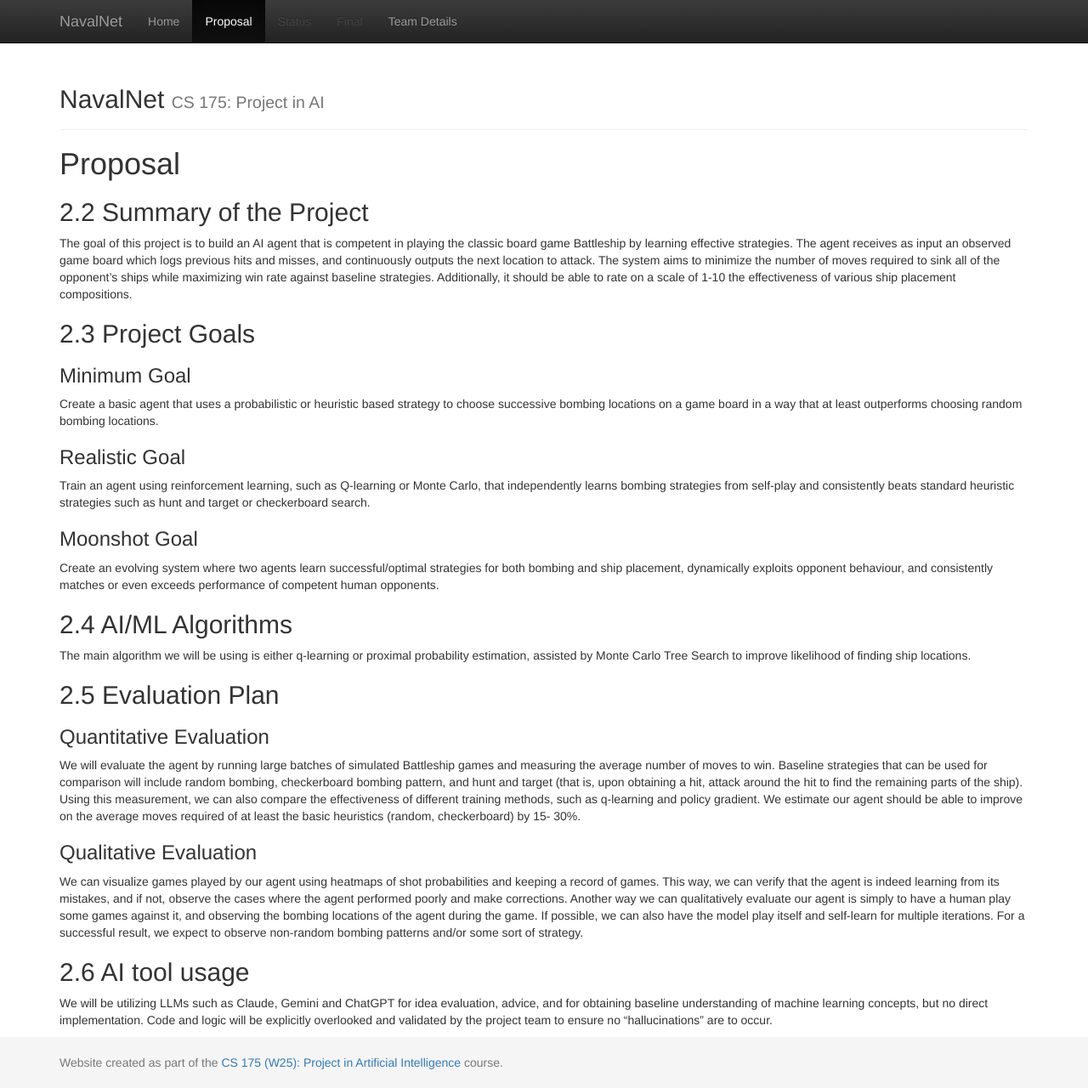
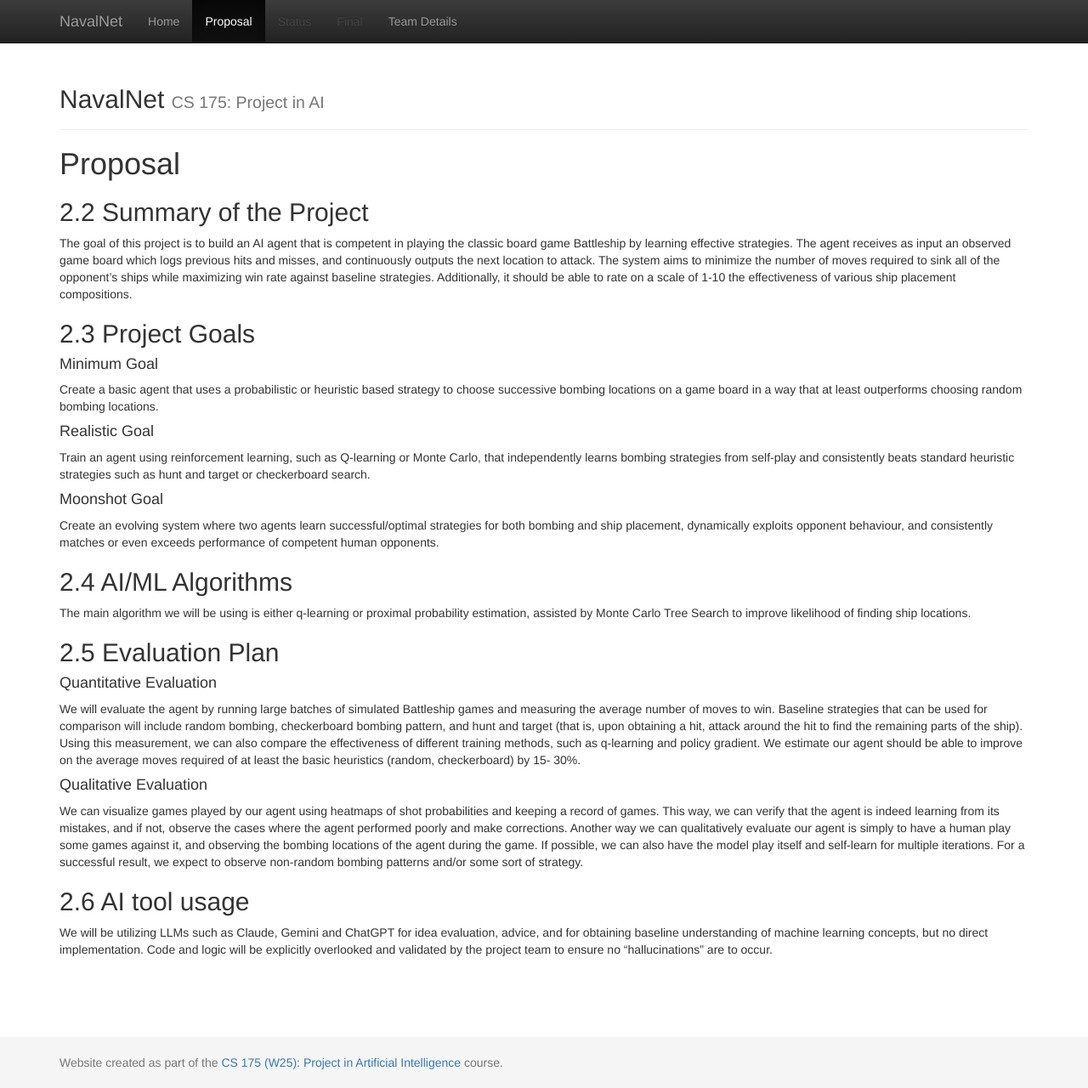
Before and after one commit to WilsonSoetomo/NavalNet, a Jekyll site: the page built from docs/proposal.md, in a window 1280 px wide and 1280 px high. Shown: the whole window at 85% size. Built offline with Jekyll 4.4.1, drawn with Linux system fonts in a browser that asks for light colours.

Commit message:
Updated headings to be more readable

```diff
--- a/docs/proposal.md
+++ b/docs/proposal.md
@@ -12,23 +12,23 @@ The goal of this project is to build an AI agent that is competent in playing th
 
 ## 2.3 Project Goals
 
-### Minimum Goal
+#### Minimum Goal
 Create a basic agent that uses a probabilistic or heuristic based strategy to choose successive bombing locations on a game board in a way that at least outperforms choosing random bombing locations.
 
-### Realistic Goal
+#### Realistic Goal
 Train an agent using reinforcement learning, such as Q-learning or Monte Carlo, that independently learns bombing strategies from self-play and consistently beats standard heuristic strategies such as hunt and target or checkerboard search.
 
-### Moonshot Goal
+#### Moonshot Goal
 Create an evolving system where two agents learn successful/optimal strategies for both bombing and ship placement, dynamically exploits opponent behaviour, and consistently matches or even exceeds performance of competent human opponents.
 
 ## 2.4 AI/ML Algorithms
 The main algorithm we will be using is either q-learning or proximal probability estimation, assisted by Monte Carlo Tree Search to improve likelihood of finding ship locations.
 
 ## 2.5 Evaluation Plan
-### Quantitative Evaluation
+#### Quantitative Evaluation
 We will evaluate the agent by running large batches of simulated Battleship games and measuring the average number of moves to win. Baseline strategies that can be used for comparison will include random bombing, checkerboard bombing pattern, and hunt and target (that is, upon obtaining a hit, attack around the hit to find the remaining parts of the ship). Using this measurement, we can also compare the effectiveness of different training methods, such as q-learning and policy gradient. We estimate our agent should be able to improve on the average moves required of at least the basic heuristics (random, checkerboard) by 15- 30%.
 
-### Qualitative Evaluation
+#### Qualitative Evaluation
 We can visualize games played by our agent using heatmaps of shot probabilities and keeping a record of games. This way, we can verify that the agent is indeed learning from its mistakes, and if not, observe the cases where the agent performed poorly and make corrections. Another way we can qualitatively evaluate our agent is simply to have a human play some games against it, and observing the bombing locations of the agent during the game. If possible, we can also have the model play itself and self-learn for multiple iterations. For a successful result, we expect to observe non-random bombing patterns and/or some sort of strategy.
 
 ## 2.6 AI tool usage
```
